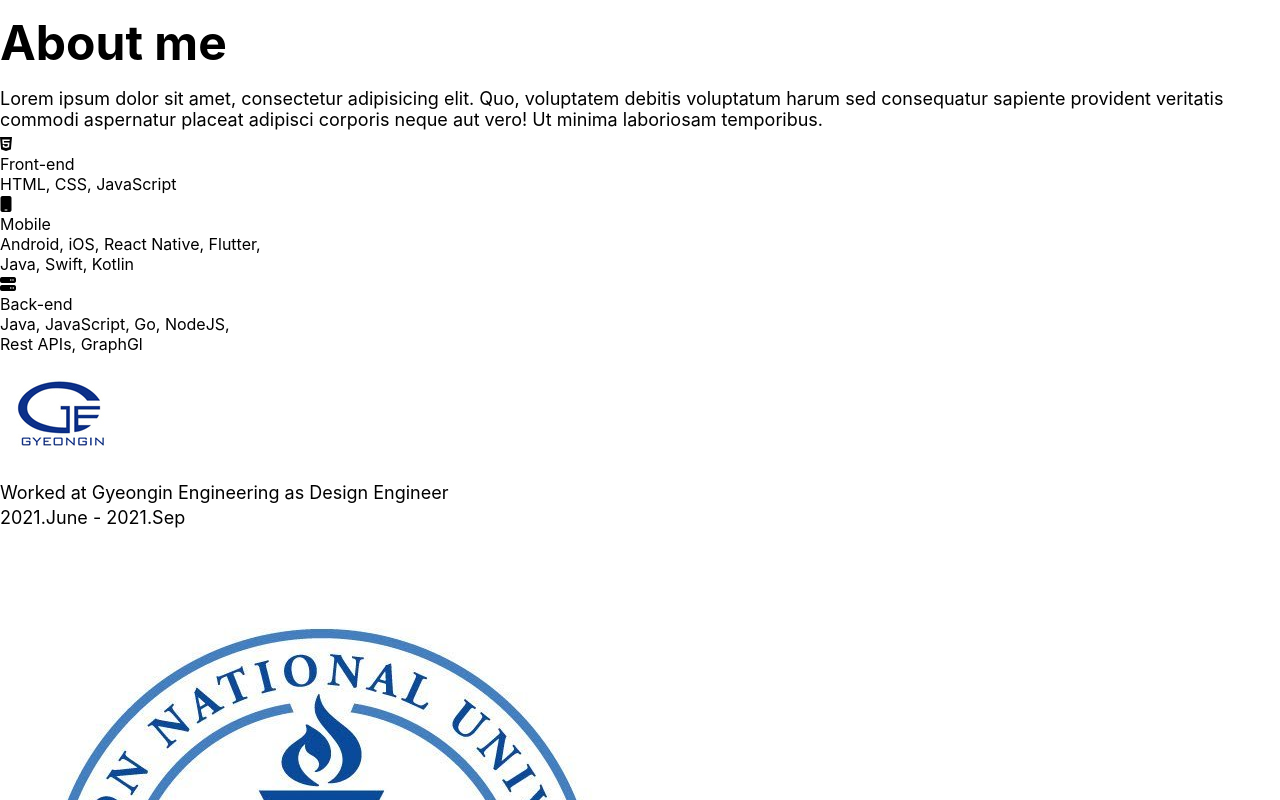
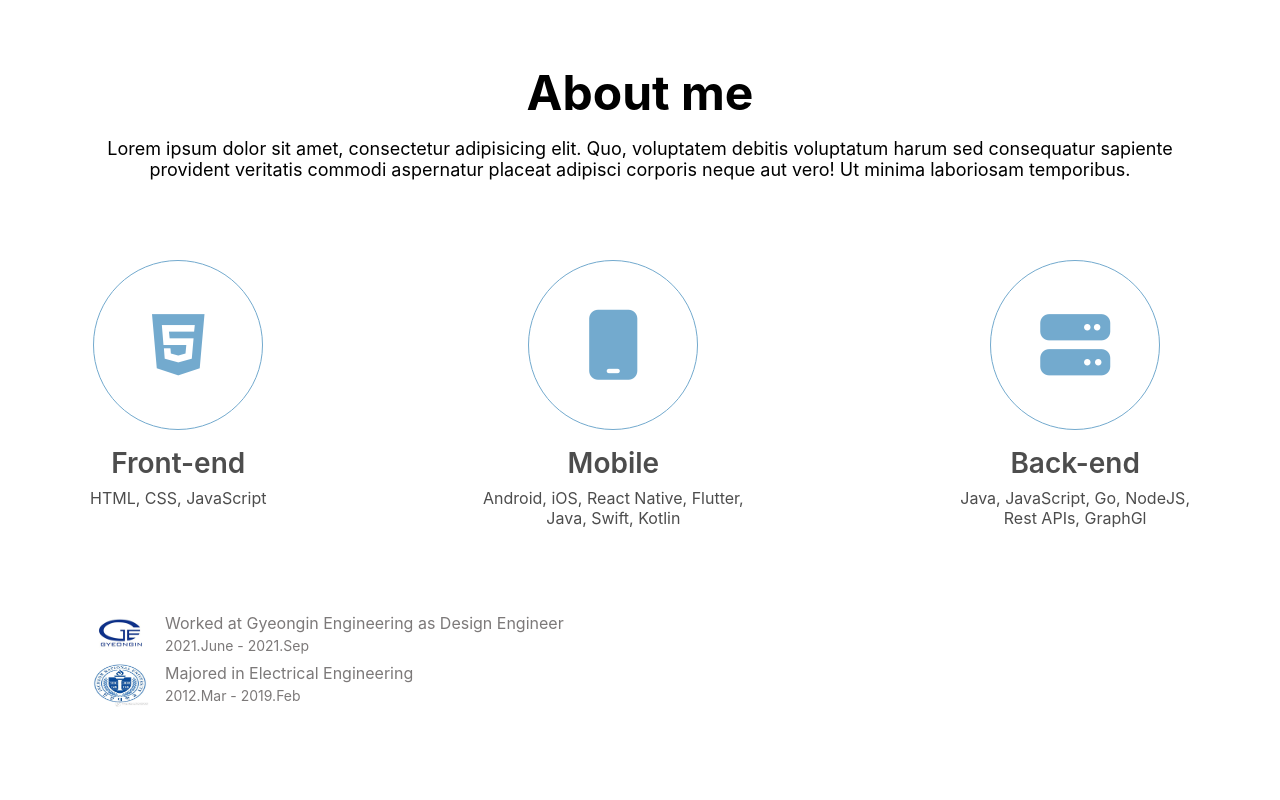
Before and after one commit to YUDONGHYUK/portfolio, a plain HTML site: page index.html in a window 1280 px wide. Shown: the part 720-1520 px from the top of the page. Drawn offline with nearby package versions, Linux system fonts and the light colour scheme.

Commit message:
CSS: About

```diff
--- a/index.html
+++ b/index.html
@@ -57,7 +57,7 @@
       <button class="home__contact">Contact Me</button>
     </section>
     <!-- About -->
-    <section id="about">
+    <section id="about" class="section">
       <h1>About me</h1>
       <p>
         Lorem ipsum dolor sit amet, consectetur adipisicing elit. Quo,
@@ -70,14 +70,14 @@
           <div class="major__icon">
             <i class="fab fa-html5"></i>
           </div>
-          <div class="major__title">Front-end</div>
+          <h2 class="major__title">Front-end</h2>
           <div class="major__description">HTML, CSS, JavaScript</div>
         </div>
         <div class="major">
           <div class="major__icon">
             <i class="fas fa-mobile"></i>
           </div>
-          <div class="major__title">Mobile</div>
+          <h2 class="major__title">Mobile</h2>
           <div class="major__description">
             Android, iOS, React Native, Flutter, <br />Java, Swift, Kotlin
           </div>
@@ -86,7 +86,7 @@
           <div class="major__icon">
             <i class="fas fa-server"></i>
           </div>
-          <div class="major__title">Back-end</div>
+          <h2 class="major__title">Back-end</h2>
           <div class="major__description">
             Java, JavaScript, Go, NodeJS, <br />Rest APIs, GraphGl
           </div>
@@ -95,20 +95,24 @@
       <div class="about__jobs">
         <div class="job">
           <img src="imgs/jobs/경인기술.jpg" alt="경인기술" class="job__logo" />
+          <div class="job__description">
             <p class="job__name">
               Worked at Gyeongin Engineering as Design Engineer
             </p>
             <p class="job__period">2021.June - 2021.Sep</p>
           </div>
+        </div>
         <div class="job">
           <img src="imgs/jobs/인천대.jpg" alt="인천대" class="job__logo" />
+          <div class="job__description">
             <p class="job__name">Majored in Electrical Engineering</p>
             <p class="job__period">2012.Mar - 2019.Feb</p>
           </div>
         </div>
+      </div>
     </section>
     <!-- Skills -->
-    <section id="skills">
+    <section id="skills" class="section">
       <h1>Skills</h1>
       <h2>Skills & Attributes</h2>
       <p>
@@ -198,7 +202,7 @@
       </div>
     </section>
     <!-- Work -->
-    <section id="work">
+    <section id="work" class="section">
       <h1>My work</h1>
       <h3>Projects</h3>
       <div class="work__categories">
@@ -308,7 +312,7 @@
       </div>
     </section>
     <!-- Testmonials -->
-    <section id="testimonials">
+    <section id="testimonials" class="section">
       <h1>Testimonials</h1>
       <h3>See what they say about me</h3>
       <div class="testimonials">
@@ -345,7 +349,7 @@
       </div>
     </section>
     <!-- Contact -->
-    <section id="contact">
+    <section id="contact:" class="section">
       <h1 class="contact__title">Let's talk</h1>
       <h2 class="contact__email">ydh0905@nate.com</h2>
       <div class="contact__links">
--- a/style.css
+++ b/style.css
@@ -28,6 +28,9 @@
 
   /* Size */
   --size-border-radius: 4px;
+
+  /* Animation */
+  --animation_duration: 300ms;
 }
 
 /* Universal tag */
@@ -152,3 +155,76 @@ p {
   border-radius: var(--size-border-radius);
   color: var(--color-white);
 }
+/* Section common */
+
+.section {
+  text-align: center;
+  padding: 50px;
+  max-width: 1200px;
+  margin: auto;
+}
+
+/* About */
+
+.about__majors {
+  display: flex;
+  justify-content: space-between;
+  margin: 80px 0;
+}
+
+.major__icon {
+  width: 170px;
+  height: 170px;
+  font-size: 70px;
+  line-height: 170px;
+  margin: auto;
+  color: var(--color-blue);
+  border: 1px solid var(--color-blue);
+  border-radius: 50%;
+  margin-bottom: 16px;
+}
+
+.major__icon i {
+  transition: all var(--animation_duration) ease;
+}
+
+.major__icon:hover i {
+  color: var(--color-pink);
+  transform: rotate(-30deg) scale(1.1);
+}
+.job img {
+  width: 60px;
+  height: 50px;
+  margin-right: 15px;
+}
+.major__title,
+.major__description {
+  color: var(--color-dark-grey);
+}
+
+.major__description {
+  font-size: var(--font-small);
+}
+
+.job {
+  display: flex;
+  align-items: center;
+}
+
+.job__description {
+  margin-left: 0 16px;
+  text-align: left;
+}
+
+.job__name,
+.job__period {
+  color: var(--color-light-grey);
+}
+
+.job__name {
+  font-size: var(--font-small);
+}
+
+.job__period {
+  font-size: var(--font-micro);
+}
```
Lines whose indentation alone changed are shown as unchanged.
